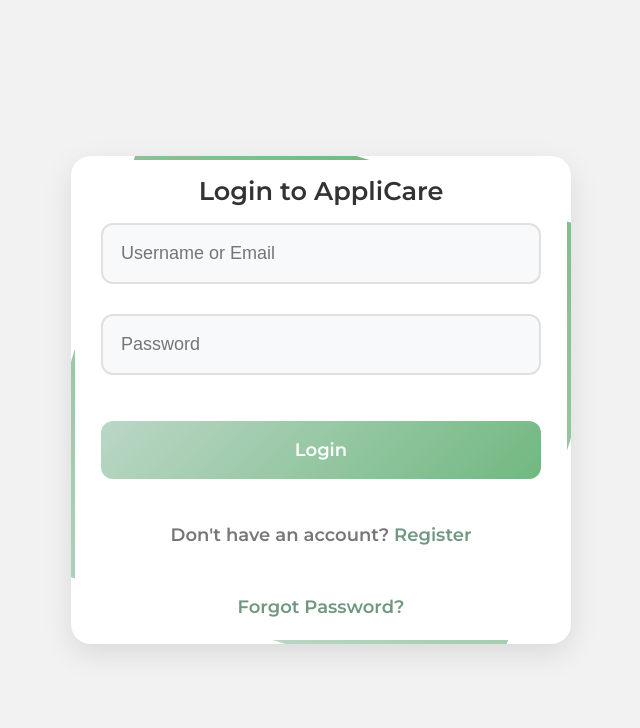
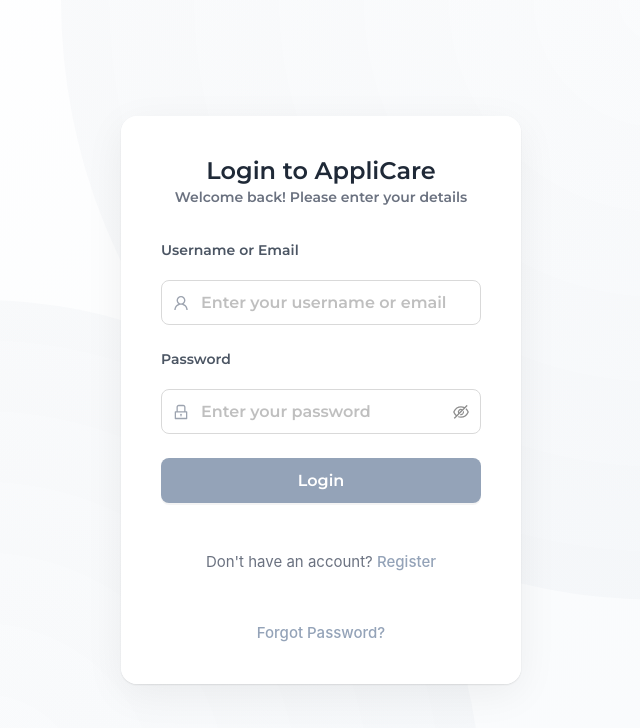
Before and after one commit to lyfe691/AppliCare, a React (Vite) app in the folder applicare_frontend/: page /login in a window 1280 px wide. Shown: the top 728 px of the page, without its empty margins (319-959 px from the left). Built offline with nearby package versions, Linux system fonts and the light colour scheme.

Commit message:
update: now using antd for auth pages, updated todo

```diff
--- a/applicare_frontend/package.json
+++ b/applicare_frontend/package.json
@@ -19,6 +19,7 @@
     "lucide-react": "^0.468.0",
     "react": "^18.3.1",
     "react-dom": "^18.3.1",
+    "react-icons": "^5.4.0",
     "react-router-dom": "^7.1.1",
     "react-toastify": "^10.0.6"
   },
--- a/applicare_frontend/src/components/ConfigProvider.jsx
+++ b/applicare_frontend/src/components/ConfigProvider.jsx
@@ -8,7 +8,7 @@
         <AntConfigProvider
             theme={{
                 token: {
-                    colorPrimary: '#9FB9A1',  // changes all stuff with the type="primary"
+                    colorPrimary: '#94a3b8', // changes all stuff with the type="primary" | slate-400
                     borderRadius: 9,
                     colorText: '#2a2a2a',
                     fontFamily: "'Montserrat', 'Roboto', sans-serif", // changes all text, remove if menu problems
--- a/applicare_frontend/src/css/Auth.module.css
+++ b/applicare_frontend/src/css/Auth.module.css
@@ -1,301 +1,329 @@
 /*******************
- * AUTH CSS MODULE *
+ * AUTH MODULE CSS *
  *******************/
 
-/*
-    -.authPage (light mode by default)
-*/
 .authPage {
-    --primary-color: #719781;
-    --secondary-color: #3F3D56;
-    --accent-color: #F50057;
-    --background-color: #F2F2F2;
-    --text-color: #333;
-    --light-text-color: #777;
-    --border-color: #E0E0E0;
-    --success-color: #00C853;
-    --error-color: #FF3D00;
-    --gradient-start: #90bda29c;
-    --gradient-end: #71b880;
-
     min-height: 100vh;
     display: flex;
     justify-content: center;
     align-items: center;
-    background-color: var(--background-color);
-    margin: 0;
-    padding: 1rem;
-    font-family: 'Montserrat', 'Roboto', sans-serif;
+    padding: 24px;
+    background: linear-gradient(135deg, #ffffff 0%, #f8fafc 100%);
+    position: relative;
+    overflow: hidden;
 }
 
-/* dark mode */
-@media (prefers-color-scheme: dark) {
-    .authPage {
-        --primary-color: #bb86fc;
-        --secondary-color: #1e1e1e;
-        --accent-color: #cf6679;
-        --background-color: #121212;
-        --text-color: #e1e1e1;
-        --light-text-color: #aaaaaa;
-        --border-color: #333;
-        --success-color: #00e676;
-        --error-color: #ff5252;
-        --gradient-start: #4e339785;
-        --gradient-end: #7857a3;
-        background-color: var(--background-color);
+.authPage::before {
+    content: '';
+    position: absolute;
+    width: 1200px;
+    height: 1200px;
+    border-radius: 50%;
+    background: radial-gradient(circle at center, rgba(148, 163, 184, 0.02) 0%, rgba(148, 163, 184, 0.06) 100%);
+    top: -600px;
+    right: -300px;
+    z-index: 0;
+    animation: float 20s ease-in-out infinite;
 }
+
+.authPage::after {
+    content: '';
+    position: absolute;
+    width: 1000px;
+    height: 1000px;
+    border-radius: 50%;
+    background: radial-gradient(circle at center, rgba(148, 163, 184, 0.02) 0%, rgba(148, 163, 184, 0.06) 100%);
+    bottom: -500px;
+    left: -200px;
+    z-index: 0;
+    animation: float 25s ease-in-out infinite reverse;
+}
+
+@keyframes float {
+    0%, 100% { transform: translate(0, 0); }
+    50% { transform: translate(30px, 20px); }
 }
 
 .authContainer {
     width: 100%;
-    max-width: 500px;
-    background-color: #fff;
-    border-radius: 20px;
-    box-shadow: 0 10px 30px rgba(0, 0, 0, 0.1);
-    overflow: hidden;
+    max-width: 400px;
+    padding: 40px;
+    border-radius: 16px;
+    background: rgba(255, 255, 255, 0.98);
+    backdrop-filter: blur(20px);
+    box-shadow:
+        0 10px 40px rgba(0, 0, 0, 0.06),
+        0 1px 2px rgba(0, 0, 0, 0.1);
     position: relative;
     z-index: 1;
-    padding: 20px 30px;
-    margin: 0 auto;
 }
 
-/*antd font fix*/
-.authContainer p {
-    font-size: 18px;
+.authContainer :global(.ant-typography) {
+    color: #1f2937;
+    font-weight: 600;
 }
 
-
-.authContainer::before,
-.authContainer::after {
-    content: '';
-    position: absolute;
-    inset: 0;
-    z-index: -1;
+.authContainer :global(.ant-typography.ant-typography-secondary) {
+    color: #6b7280;
+    font-size: 14px;
+    font-weight: 400;
+    margin-top: 8px;
 }
 
-/* animated gradient ring thing */
-.authContainer::before {
-    background: conic-gradient(
-        from 0deg at 50% 50%,
-        var(--gradient-start),
-        var(--gradient-end),
-        var(--gradient-start)
-    );
-    animation: rotate 10s linear infinite;
+.authContainer :global(.ant-form-item-label > label) {
+    font-weight: 500;
+    font-size: 14px;
+    color: #4b5563;
+    padding-bottom: 4px;
 }
 
-@keyframes rotate {
-    100% {
-        transform: rotate(360deg);
-    }
+.authContainer :global(.ant-input-affix-wrapper) {
+    padding: 0 11px;
+    height: 45px;
+    border-radius: 8px;
+    border: 1px solid #d9d9d9;
+    transition: all 0.2s;
 }
 
-.authContainer::after {
-    background: #fff;
-    inset: 4px;
-    border-radius: 18px;
+.authContainer :global(.ant-input-affix-wrapper-focused),
+.authContainer :global(.ant-input-affix-wrapper:focus) {
+    box-shadow: 0 0 0 2px rgba(0, 0, 0, 0.03) !important;
 }
 
-@media (prefers-color-scheme: dark) {
-    .authPage .authContainer {
-        background-color: #1e1e1e;
-        box-shadow: 0 10px 30px rgba(0, 0, 0, 0.5);
-    }
-    .authPage .authContainer::after {
-        background-color: #1e1e1e;
-    }
+.authContainer :global(.ant-input-affix-wrapper:hover) {
+    border-color: var(--ant-primary-color);
 }
 
-.authContainer h2 {
-    font-size: 1.6rem;
-    margin-bottom: 1rem;
-    text-align: center;
-    color: var(--text-color);
+.authContainer :global(.ant-input-affix-wrapper) input.ant-input {
+    background: transparent;
+    border: none;
+    padding: 0;
+    box-shadow: none !important;
 }
 
-.authContainer form {
-    display: flex;
-    flex-direction: column;
+.authContainer :global(.ant-input-prefix) {
+    margin-right: 12px;
+    color: #9ca3af;
+    font-size: 16px;
 }
 
-.authContainer input {
-    margin-bottom: 30px;
-    padding: 18px;
-    border: 2px solid var(--border-color);
-    border-radius: 12px;
-    font-size: 18px;
-    transition: all 0.3s ease;
-    background-color: #F8F9FA;
-    color: var(--text-color);
+.authContainer :global(.ant-btn-primary) {
+    height: 45px;
+    font-weight: 600;
+    font-size: 16px;
+    border-radius: 8px;
+    border: none;
+    box-shadow: 0 2px 0 rgba(0, 0, 0, 0.043);
+    transition: all 0.2s;
 }
 
-.authContainer input:focus {
-    outline: none;
-    border-color: var(--primary-color);
-    box-shadow: 0 0 0 4px rgba(108, 99, 255, 0.1);
+.authContainer :global(.ant-btn-primary:not(:disabled):hover) {
     transform: translateY(-1px);
+    box-shadow: 0 4px 8px rgba(0, 0, 0, 0.1);
 }
 
-.authContainer button {
-    padding: 18px;
-    background: linear-gradient(
-        135deg,
-        var(--gradient-start),
-        var(--gradient-end)
-    );
-    color: #fff;
-    border: none;
-    border-radius: 12px;
-    cursor: pointer;
-    font-size: 18px;
-    font-weight: 600;
-    transition: all 0.3s ease;
-    text-align: center;
-    position: relative;
-    overflow: hidden;
-    margin-top: 1rem;
-}
-
-.authContainer button::before {
-    content: '';
-    position: absolute;
-    top: 0;
-    left: -100%;
-    width: 100%;
-    height: 100%;
-    background: linear-gradient(
-        120deg,
-        transparent,
-        rgba(255, 255, 255, 0.3),
-        transparent
-    );
-    transition: all 0.6s;
-}
-
-.authContainer button:hover::before {
-    left: 100%;
-}
-
-.authContainer button:hover {
-    transform: translateY(-1px);
-    box-shadow: 0 7px 14px rgba(108, 99, 255, 0.3);
+.authContainer :global(.ant-btn-primary:not(:disabled):active) {
+    transform: translateY(0);
 }
 
 .authContainer p {
     text-align: center;
-    margin-top: 40px;
-    color: var(--light-text-color);
-    font-weight: 300;
-    line-height: 1.8;
+    margin-top: 24px;
+    color: #6b7280;
+    font-size: 15px;
+    line-height: 1.5;
 }
 
 .authContainer a {
-    color: var(--primary-color);
+    color: #94a3b8;
     text-decoration: none;
-    font-weight: 600;
-    transition: all 0.3s ease;
-    position: relative;
+    font-weight: 500;
+    transition: all 0.2s;
 }
 
-.authContainer a::after {
-    content: '';
-    position: absolute;
-    width: 100%;
-    height: 2px;
-    bottom: -2px;
-    left: 0;
-    background-color: var(--primary-color);
-    transform: scaleX(0);
-    transition: transform 0.3s ease;
+.authContainer a:hover {
+    color: #64748b;
 }
 
-.authContainer a:hover::after {
-    transform: scaleX(1);
+.authContainer :global(.ant-input-password-icon) {
+    color: #9ca3af;
+    transition: all 0.2s;
 }
 
-.errorContainer {
-    display: flex;
-    align-items: center;
-    background-color: rgba(244, 67, 54, 0.1);
-    border: 1px solid rgba(244, 67, 54, 0.2);
-    border-radius: 12px;
-    padding: 16px 20px;
-    margin-top: 20px;
-    backdrop-filter: blur(8px);
-    transition: all 0.3s ease;
+.authContainer :global(.ant-input-password-icon:hover) {
+    opacity: 0.8;
 }
 
-.errorIcon {
-    color: #f44336;
-    font-size: 20px;
-    margin-right: 12px;
+.authContainer :global(.ant-btn-primary[disabled]),
+.authContainer :global(.ant-btn-primary[disabled]:hover),
+.authContainer :global(.ant-btn-primary[disabled]:active) {
+    opacity: 0.65;
 }
 
-.errorMessage {
-    color: var(--error-color);
-    font-size: 0.95rem;
-    margin: 0;
-    font-weight: 500;
-    line-height: 1.5;
+/* dark mode overrides */
+@media (prefers-color-scheme: dark) {
+    .authPage {
+        background: linear-gradient(135deg, #111827 0%, #0f172a 100%);
     }
 
-.successContainer {
-    display: flex;
-    align-items: center;
-    background-color: rgba(0, 200, 83, 0.1);
-    border: 1px solid rgba(0, 200, 83, 0.2);
-    border-radius: 12px;
-    padding: 16px 20px;
-    margin-top: 20px;
-    backdrop-filter: blur(8px);
-    transition: all 0.3s ease;
+    .authPage::before,
+    .authPage::after {
+        background: radial-gradient(circle at center, rgba(148, 163, 184, 0.02) 0%, rgba(148, 163, 184, 0.04) 100%);
     }
 
-.successIcon {
-    color: var(--success-color);
-    font-size: 20px;
-    margin-right: 12px;
+    .authContainer {
+        background: rgba(17, 24, 39, 0.95);
+        box-shadow:
+            0 10px 40px rgba(0, 0, 0, 0.2),
+            0 1px 2px rgba(0, 0, 0, 0.3);
     }
 
-.successMessage {
-    color: var(--success-color);
-    font-size: 0.95rem;
-    margin: 0;
-    font-weight: 500;
-    line-height: 1.5;
+    /* typography colors */
+    .authContainer :global(.ant-typography) {
+        color: #f3f4f6;
     }
 
-/* Mobile */
-@media (max-width: 480px) {
-    .authContainer {
-        max-width: 100%;
-        border-radius: 20px;
-        padding: 20px;
+    .authContainer :global(.ant-typography.ant-typography-secondary) {
+        color: #9ca3af;
     }
 
-    .authContainer input,
-    .authContainer button {
-        font-size: 16px;
+    .authContainer :global(.ant-form-item-label > label) {
+        color: #e5e7eb;
+    }
+
+    /* input styles */
+    .authContainer :global(.ant-input-affix-wrapper) {
+        background: rgba(17, 24, 39, 0.95);
+        border-color: #374151;
+        color: #f3f4f6;
+    }
+
+    .authContainer :global(.ant-input),
+    .authContainer :global(.ant-input-password input) {
+        color: #f3f4f6 !important;
+        background: transparent;
+    }
+
+    .authContainer :global(.ant-input-affix-wrapper) input.ant-input {
+        color: #f3f4f6 !important;
+    }
+
+    .authContainer :global(.ant-input-affix-wrapper:hover) {
+        border-color: #94a3b8;
+    }
+
+    .authContainer :global(.ant-input-affix-wrapper-focused),
+    .authContainer :global(.ant-input-affix-wrapper:focus) {
+        box-shadow: 0 0 0 2px rgba(255, 255, 255, 0.03) !important;
+    }
+
+    /* icon colors */
+    .authContainer :global(.ant-input-prefix .anticon) {
+        color: #9ca3af;
+    }
+
+    .authContainer :global(.ant-input-password-icon.anticon),
+    .authContainer :global(.ant-input-password-icon) {
+        color: #e5e7eb !important;
+    }
+
+    .authContainer :global(.ant-input-password-icon:hover) {
+        color: #94a3b8 !important;
+    }
+
+    /* placeholder text */
+    .authContainer :global(.ant-input::placeholder),
+    .authContainer :global(.ant-input-password input::placeholder) {
+        color: #6b7280;
+    }
+
+    /* button styles */
+    .authContainer :global(.ant-btn-primary) {
+        box-shadow: 0 2px 0 rgba(255, 255, 255, 0.02);
+    }
+
+    .authContainer :global(.ant-btn-primary:not(:disabled):hover) {
+        box-shadow: 0 4px 8px rgba(0, 0, 0, 0.2);
+    }
+
+    .authContainer :global(.ant-btn-primary:not(:disabled):active) {
+        background: #475569;
     }
 
     .authContainer p {
-        margin-top: 30px;
+        color: #9ca3af;
+    }
+
+    .authContainer a {
+        color: #94a3b8;
+    }
+
+    .authContainer a:hover {
+        color: #cbd5e1;
+    }
+
+    /* alert styles */
+    .authContainer :global(.ant-alert-error) {
+        background: rgba(239, 68, 68, 0.1);
+        border: 1px solid rgba(239, 68, 68, 0.2);
+    }
+
+    .authContainer :global(.ant-alert-success) {
+        background: rgba(34, 197, 94, 0.1);
+        border: 1px solid rgba(34, 197, 94, 0.2);
+    }
+
+    .authContainer :global(.ant-alert-message) {
+        color: #f3f4f6;
+    }
+
+    .authContainer :global(.ant-input-affix-wrapper:hover) {
+        opacity: 0.8;
+    }
+
+    .authContainer :global(.ant-input-password-icon:hover) {
+        opacity: 0.8;
+    }
+
+    .authContainer :global(.ant-btn-primary:not(:disabled):active) {
+        transform: translateY(0);
+    }
+
+    .authContainer :global(.ant-btn-primary[disabled]),
+    .authContainer :global(.ant-btn-primary[disabled]:hover),
+    .authContainer :global(.ant-btn-primary[disabled]:active) {
+        opacity: 0.65;
+        color: rgba(255, 255, 255, 0.65);
     }
 }
 
-@media (prefers-color-scheme: dark) {
-    .authPage .authContainer input {
-        background-color: #2a2a2a;
-        border-color: var(--border-color);
-        color: var(--text-color);
+/* mobile responsiveness */
+@media (max-width: 480px) {
+    .authPage {
+        padding: 16px;
+        background: #ffffff;
     }
 
-    .authPage .authContainer input::placeholder {
-        color: #999;
+    .authPage::before,
+    .authPage::after {
+        display: none;
+    }
+
+    .authContainer {
+        padding: 32px 24px;
+        box-shadow: none;
+        background: #ffffff;
+        backdrop-filter: none;
+        border-radius: 0;
     }
 }
 
-.authContainer button:disabled {
-  cursor: not-allowed;
-  opacity: 0.7;
+@media (max-width: 480px) and (prefers-color-scheme: dark) {
+    .authPage {
+        background: #111827;
     }
+
+    .authContainer {
+        background: #111827;
+    }
+}
--- a/applicare_frontend/src/features/auth/components/AuthForm.jsx
+++ b/applicare_frontend/src/features/auth/components/AuthForm.jsx
@@ -1,6 +1,10 @@
 // src/features/auth/components/AuthForm.jsx
 
+import { Form, Input, Button, Typography, Alert, Space } from 'antd';
+import { UserOutlined, LockOutlined, MailOutlined } from '@ant-design/icons';
 import styles from "../../../css/Auth.module.css";
+
+const { Title, Text } = Typography;
 
 function AuthForm({
   title,
@@ -12,47 +16,115 @@
   disabled = false,
   children,
 }) {
-  async function handleSubmit(e) {
-    e.preventDefault();
-    const formData = new FormData(e.target);
-    const data = {};
-    for (let [key, val] of formData.entries()) {
-      data[key] = val;
+  const [form] = Form.useForm();
+
+  async function handleSubmit(values) {
+    onSubmit && onSubmit(values);
+  }
+
+  const getIcon = (type) => {
+    switch (type) {
+      case 'email':
+        return <MailOutlined className="auth-icon" />;
+      case 'password':
+        return <LockOutlined className="auth-icon" />;
+      default:
+        return <UserOutlined className="auth-icon" />;
     }
-    onSubmit && onSubmit(data);
-  }
+
+  };
 
   return (
     <div className={styles.authPage}>
       <div className={styles.authContainer}>
-        {title && <h2>{title}</h2>}
-        <form onSubmit={handleSubmit}>
-          {fields.map((f, i) => (
-            <input
-              key={i}
-              type={f.type || "text"}
-              name={f.name}
-              placeholder={f.placeholder || ""}
-              defaultValue={f.defaultValue || ""}
-              required={f.required || false}
-              disabled={disabled}
-            />
-          ))}
-          <button type="submit" disabled={disabled}>
-            {buttonText}
-          </button>
-        </form>
-        {children}
-        {error && (
-          <div className={styles.errorContainer}>
-            <span className={styles.errorMessage}>{error}</span>
-          </div>
-        )}
-        {success && (
-          <div className={styles.successContainer}>
-            <span className={styles.successMessage}>{success}</span>
-          </div>
-        )}
+        <Space direction="vertical" size={24} style={{ width: '100%' }}>
+          {title && (
+            <div style={{ textAlign: 'center' }}>
+              <Title level={2} style={{ fontSize: '24px', margin: 0 }}>
+                {title}
+              </Title>
+              <Text type="secondary">
+                {title.includes("Login") ? "Welcome back! Please enter your details" : "Create your account to get started."}
+              </Text>
+            </div>
+          )}
+
+          <Form
+            form={form}
+            onFinish={handleSubmit}
+            layout="vertical"
+            disabled={disabled}
+            size="large"
+            requiredMark={false}
+            style={{ width: '100%' }}
+          >
+            <Space direction="vertical" size={16} style={{ width: '100%', display: 'flex' }}>
+              {fields.map((f, i) => (
+                <Form.Item
+                  key={i}
+                  name={f.name}
+                  label={f.placeholder}
+                  rules={[
+                    {
+                      required: f.required,
+                      message: `Please enter your ${f.name}`
+                    }
+                  ]}
+                  style={{ marginBottom: 0 }}
+                >
+                  {f.type === "password" ? (
+                    <Input.Password
+                      prefix={getIcon(f.type)}
+                      placeholder={`Enter your ${f.placeholder.toLowerCase()}`}
+                      visibilityToggle={true}
+                      autoComplete={f.name === "password" ? "current-password" : "new-password"}
+                    />
+                  ) : (
+                    <Input
+                      prefix={getIcon(f.type)}
+                      type={f.type || "text"}
+                      placeholder={`Enter your ${f.placeholder.toLowerCase()}`}
+                      autoComplete={f.type === "email" ? "email" : "username"}
+                    />
+                  )}
+                </Form.Item>
+              ))}
+
+              <Form.Item style={{ marginBottom: 0, marginTop: 8 }}>
+                <Button
+                  type='primary'
+                  htmlType="submit"
+                  disabled={disabled}
+                  loading={disabled}
+                  block
+                >
+                  {buttonText}
+                </Button>
+              </Form.Item>
+            </Space>
+          </Form>
+
+          {children}
+
+          {(error || success) && (
+            <Space direction="vertical" style={{ width: '100%' }}>
+              {error && (
+                <Alert
+                  message={error}
+                  type="error"
+                  showIcon
+                />
+              )}
+              {success && (
+                <Alert
+                  message={success}
+                  type="success"
+                  showIcon
+                />
+              )}
+            </Space>
+          )}
+        </Space>
       </div>
     </div>
   );
--- a/applicare_frontend/src/features/auth/pages/ResetPassword.jsx
+++ b/applicare_frontend/src/features/auth/pages/ResetPassword.jsx
@@ -12,7 +12,7 @@
   const [loading, setLoading] = useState(false);
   const navigate = useNavigate();
 
-  // Get token from query parameters
+  // get token from query parameters
   const [searchParams] = useSearchParams();
   const token = searchParams.get("token");
 
@@ -56,7 +56,7 @@
       disabled={loading}
     >
       <p>
-        <a href="/login">Never mind, take me back</a>
+        <a href="/login">Back to Login</a>
       </p>
     </AuthForm>
   );
```
Also changed, not shown: 2 other files (tests, documents, lock files or other folders). Lines whose indentation alone changed are shown as unchanged.
